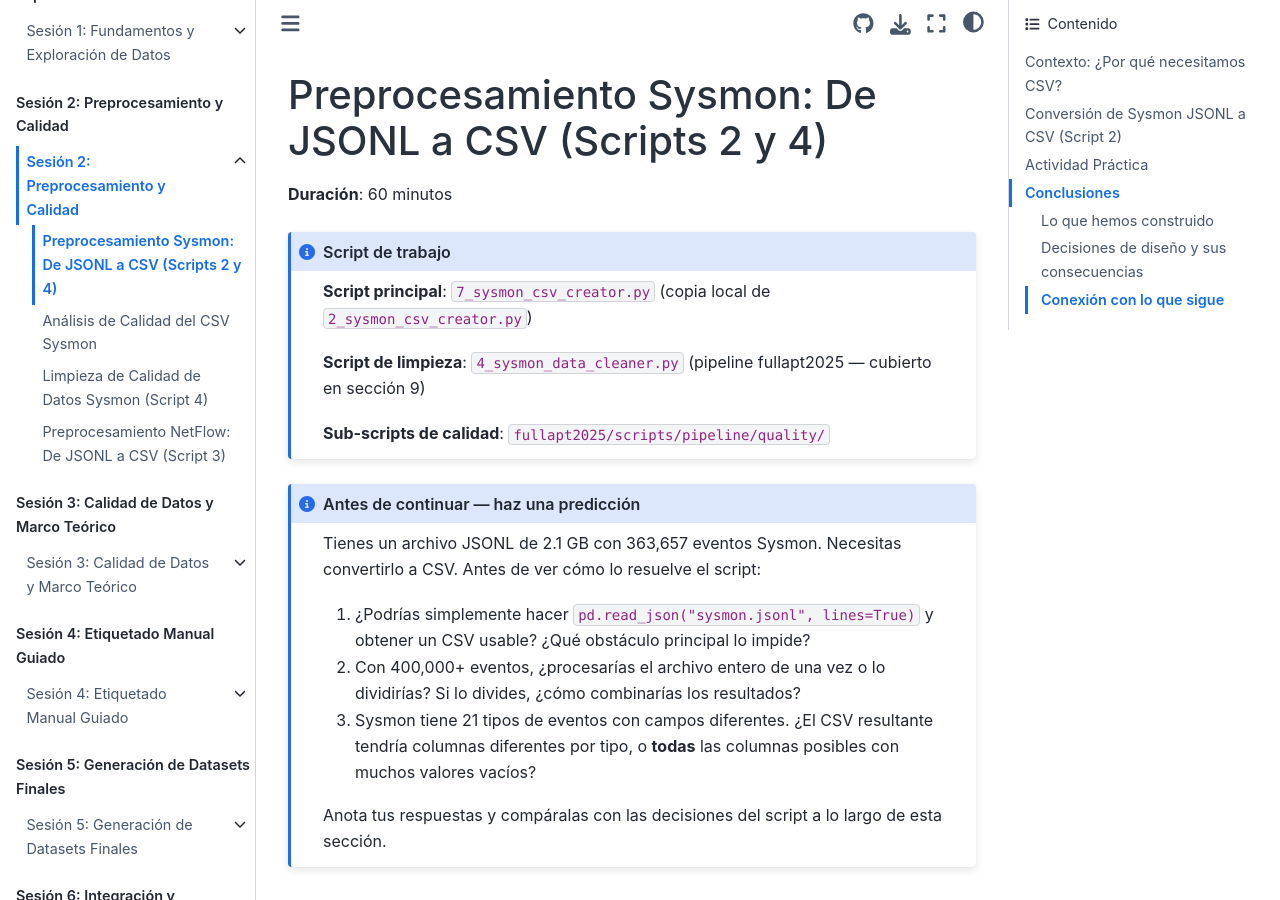
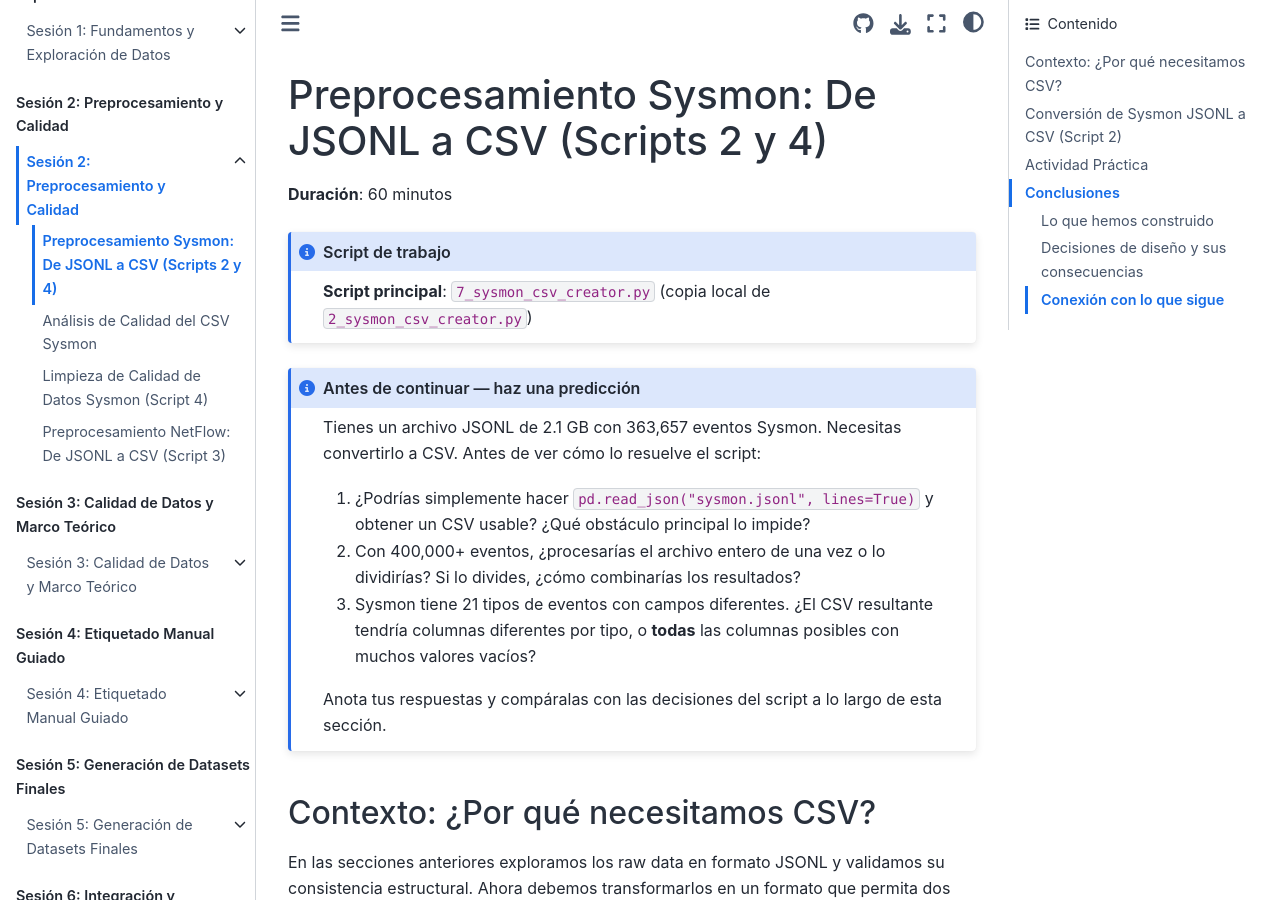
Before and after one commit to ollerenac/curso2026, a Jupyter Book: the page built from sesion-2/7-preprocesamiento-sysmon.md, in a window 1280 px wide and 900 px high. Built offline with Jupyter Book 1.0.4 settings and Sphinx 7.4.7 and the Sphinx Book theme 1.1.4, drawn with Linux system fonts in a browser that asks for light colours.

Commit message:
fix(sesion-2): remove cleanup script references from sección 7 script box
Scripts 4 and quality sub-scripts belong to sección 9, not this section.

Co-Authored-By: Claude Sonnet 4.6 <noreply@anthropic.com>

````diff
--- a/sesion-2/7-preprocesamiento-sysmon.md
+++ b/sesion-2/7-preprocesamiento-sysmon.md
@@ -6,10 +6,6 @@
 :class: note
 
 **Script principal**: `7_sysmon_csv_creator.py` (copia local de `2_sysmon_csv_creator.py`)
-
-**Script de limpieza**: `4_sysmon_data_cleaner.py` (pipeline fullapt2025 — cubierto en sección 9)
-
-**Sub-scripts de calidad**: `fullapt2025/scripts/pipeline/quality/`
 ```
 
 ```{admonition} Antes de continuar — haz una predicción
````
